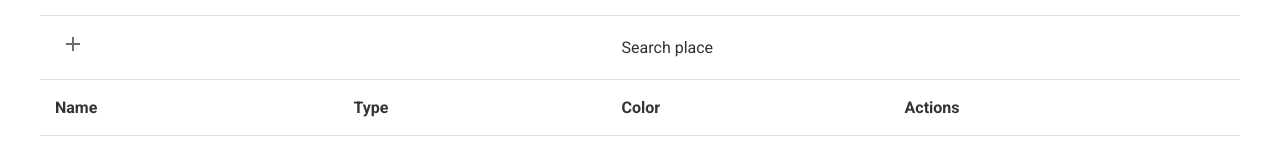
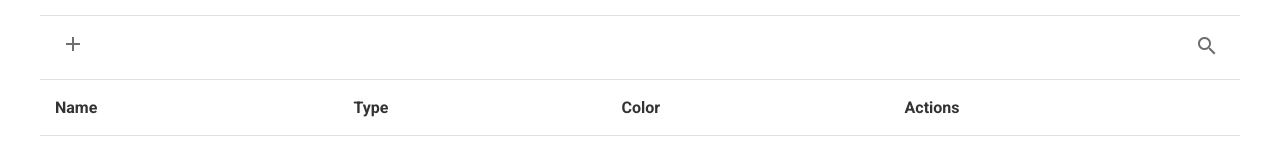
Before and after one commit to enslit/table, a React (Create React App) app: page / in a window 1280 px wide. Shown: the top 155 px of the page. Built offline with nearby package versions, Linux system fonts and the light colour scheme.

Commit message:
feature: Реализовать поиск

```diff
--- /dev/null
+++ b/src/components/Search/Search.js
@@ -0,0 +1,34 @@
+import React, {useState} from 'react';
+import MaterialButton from '../MaterialButton/MaterialButton'
+import './search.scss';
+
+function Search({value, onSearch}) {
+  const [showSearch, setShowSearch] = useState(false);
+
+  const handleSearchClick = () => {
+    if (showSearch) {
+      onSearch('');
+    }
+    setShowSearch(!showSearch);
+  }
+
+  const handleSearchInput = (evt) => {
+    onSearch(evt.target.value)
+  }
+
+  return (
+    <div className="search">
+      <input
+        type="text"
+        name="search"
+        className={`search__input ${showSearch && 'search__input_active'}`}
+        value={value}
+        onChange={handleSearchInput}
+        placeholder="Search By Name..."
+      />
+      <MaterialButton type="search" handleClick={handleSearchClick} />
+    </div>
+  );
+}
+
+export default Search;
--- /dev/null
+++ b/src/components/Search/search.scss
@@ -0,0 +1,19 @@
+.search {
+  display: flex;
+  align-items: center;
+  justify-content: flex-end;
+
+  &__input {
+    max-width: 0;
+    padding: 0;
+    border: none;
+    transition: max-width 200ms ease-in-out;
+
+    &_active {
+      padding: 5px;
+      border-radius: 3px;
+      border: 1px solid #6d6d6d;
+      max-width: 100%;
+    }
+  }
+}
--- a/src/components/Table/Table.js
+++ b/src/components/Table/Table.js
@@ -1,14 +1,36 @@
-import React from 'react';
+import React, {useEffect, useState} from 'react';
 import TableHead from './TableHead/TableHead'
 import './table.scss';
 import TableBody from './TableBody/TableBody'
 
 function Table({rows, handleAddRow, handleEditRow, handleDeleteRow, onDragEnd}) {
+  const [searchValue, setSearchValue] = useState('');
+  const [filteredRows, setFilteredRows] = useState(rows);
+
+  useEffect(() => {
+    if (searchValue) {
+      setFilteredRows([
+        ...rows.filter(r => {
+          const name = r.name.toLowerCase();
+          const regExp = new RegExp(searchValue.toLowerCase(), 'g');
+          return name.match(regExp);
+        })
+      ]);
+    } else {
+      setFilteredRows([...rows]);
+    }
+  }, [searchValue, rows]);
+
+
   return (
     <table className="table">
-      <TableHead handleAddNewRow={handleAddRow} />
+      <TableHead
+        searchValue={searchValue}
+        handleAddNewRow={handleAddRow}
+        handleSearchInput={setSearchValue}
+      />
       <TableBody
-        rows={rows}
+        rows={filteredRows}
         handleEdit={handleEditRow}
         handleDelete={handleDeleteRow}
         onDragEnd={onDragEnd}
--- a/src/components/Table/TableHead/TableHead.js
+++ b/src/components/Table/TableHead/TableHead.js
@@ -1,8 +1,9 @@
 import React, {useState} from 'react';
 import MaterialButton from '../../MaterialButton/MaterialButton'
 import Form from '../../Form/Form'
+import Search from '../../Search/Search'
 
-function TableHead({handleAddNewRow}) {
+function TableHead({handleAddNewRow, handleSearchInput, searchValue}) {
   const [addNewMode, setAddNewMode] = useState(false);
 
   const handleSubmitAddNewRow = (formData) => {
@@ -19,8 +20,8 @@ function TableHead({handleAddNewRow}) {
               : <MaterialButton type="add" handleClick={() => setAddNewMode(true)} />
           }
         </td>
-        <td className="table__cell" colSpan={2}>
-          Search place
+        <td className="table__cell table__cell_type_search" colSpan={2}>
+          <Search value={searchValue} onSearch={handleSearchInput} />
         </td>
       </tr>
       {
--- a/src/components/Table/table.scss
+++ b/src/components/Table/table.scss
@@ -27,6 +27,10 @@
         text-align: right;
         width: 75px;
       }
+
+      &_search {
+        text-align: right;
+      }
     }
   }
 }
```
